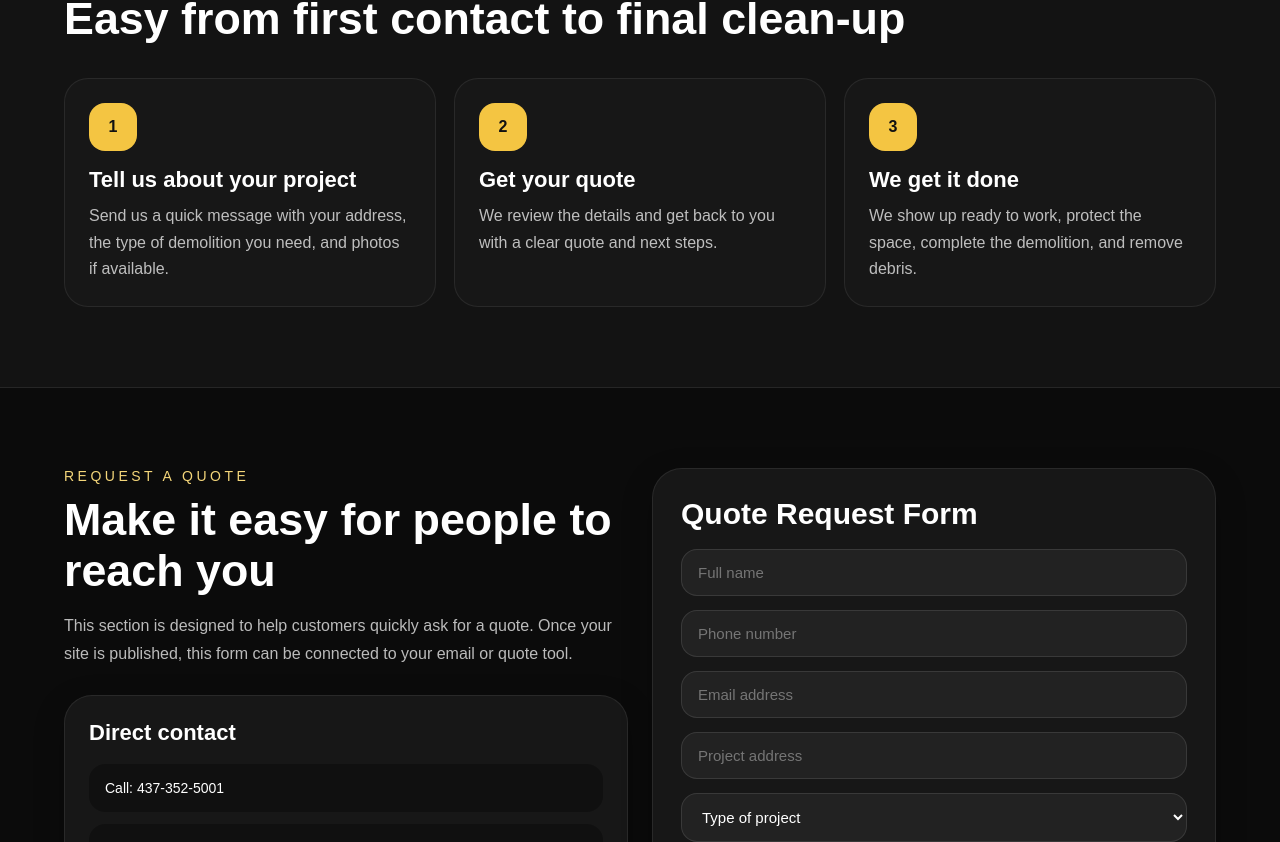
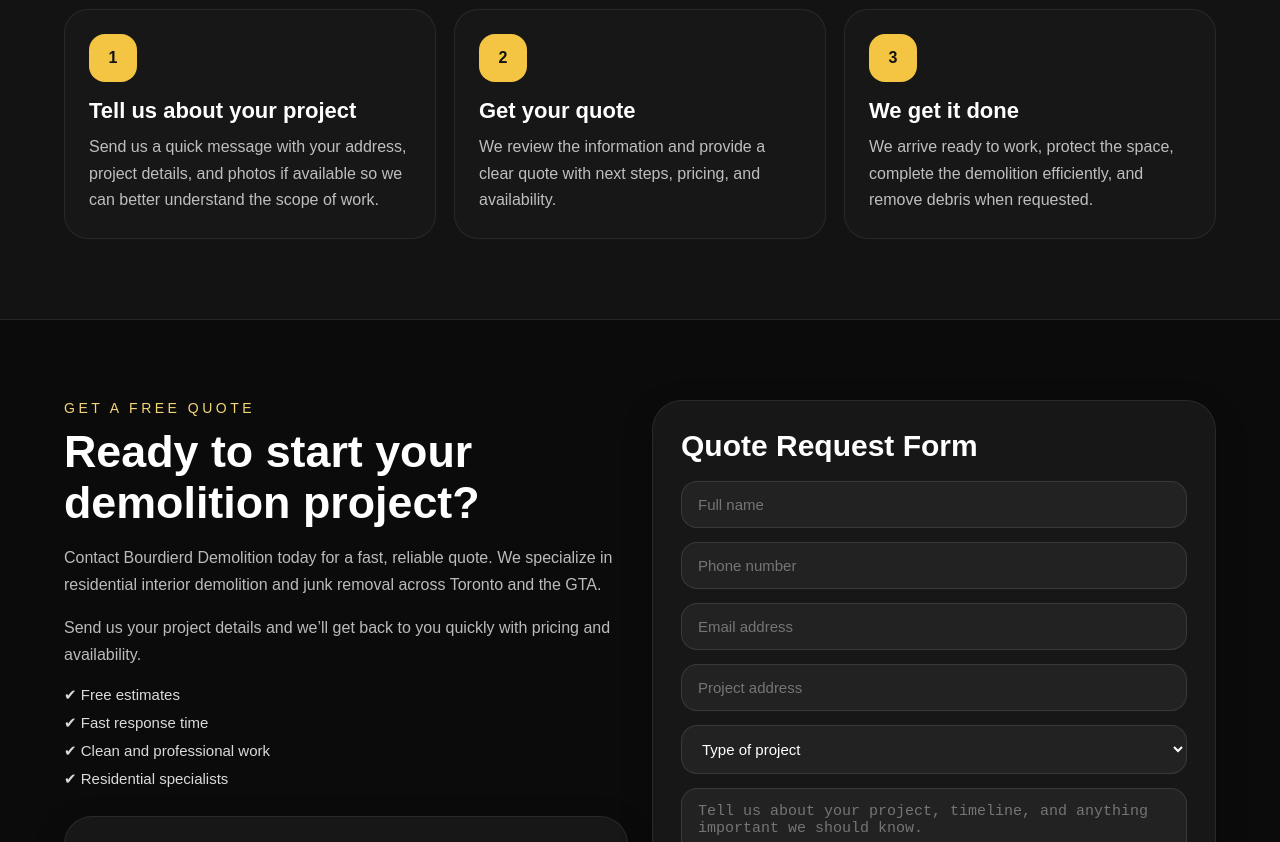
Before and after one commit to gabrieladesigner9-ux/bourdierd-demolition-site, a React (Vite) app: page / in a window 1280 px wide. Shown: the part 1958-2800 px from the top of the page. Built offline with nearby package versions, Linux system fonts and the light colour scheme.

Commit message:
Remove node_modules and update website copy

```diff
--- a/src/App.jsx
+++ b/src/App.jsx
@@ -13,22 +13,22 @@ export default function App() {
   const steps = [
     {
       title: "Tell us about your project",
-      text: "Send us a quick message with your address, the type of demolition you need, and photos if available.",
+      text: "Send us a quick message with your address, project details, and photos if available so we can better understand the scope of work.",
     },
     {
       title: "Get your quote",
-      text: "We review the details and get back to you with a clear quote and next steps.",
+      text: "We review the information and provide a clear quote with next steps, pricing, and availability.",
     },
     {
       title: "We get it done",
-      text: "We show up ready to work, protect the space, complete the demolition, and remove debris.",
+      text: "We arrive ready to work, protect the space, complete the demolition efficiently, and remove debris when requested.",
     },
   ];
 
   const faqs = [
     {
       q: "What type of work do you do?",
-      a: "We focus on residential interior demolition and junk removal for kitchens, bathrooms, basements, flooring, drywall, and renovation prep.",
+      a: "We specialize in residential interior demolition and junk removal for kitchens, bathrooms, basements, flooring, drywall, and renovation prep.",
     },
     {
       q: "Do you offer free quotes?",
@@ -38,6 +38,13 @@ export default function App() {
       q: "Do you remove debris?",
       a: "Yes. We can remove junk and demolition debris so your space is clean and ready for the next phase.",
     },
+  ];
+
+  const highlights = [
+    "Free estimates",
+    "Fast response time",
+    "Clean and professional work",
+    "Residential specialists",
   ];
 
   const styles = {
@@ -69,11 +76,11 @@ export default function App() {
       gap: "16px",
       flexWrap: "wrap",
     },
-  logo: {
-  height: "180px",
-  width: "auto",
-  objectFit: "contain",
-},
+    logo: {
+      height: "84px",
+      width: "auto",
+      objectFit: "contain",
+    },
     nav: {
       display: "flex",
       gap: "20px",
@@ -119,7 +126,7 @@ export default function App() {
       marginBottom: "18px",
     },
     heroLogo: {
-      height: "140px",
+      height: "150px",
       width: "auto",
       objectFit: "contain",
       marginBottom: "20px",
@@ -293,6 +300,13 @@ export default function App() {
       marginTop: "12px",
       lineHeight: 1.6,
     },
+    checklist: {
+      display: "grid",
+      gap: "10px",
+      marginTop: "18px",
+      color: "rgba(255,255,255,0.85)",
+      fontSize: "15px",
+    },
   };
 
   return (
@@ -321,11 +335,11 @@ export default function App() {
             <h1 style={styles.h1}>Clean demolition. Fast quotes. Easy communication.</h1>
 
             <p style={styles.heroText}>
-              Bourdierd Demolition helps homeowners prepare their spaces for renovation with reliable interior demolition and debris removal. Simple process, clear communication, and service you can count on.
+              Bourdierd Demolition helps homeowners prepare their spaces for renovation with reliable interior demolition and junk removal. We focus on clean work, clear communication, and dependable service from start to finish.
             </p>
 
             <div style={styles.buttonRow}>
-              <a href="#quote" style={styles.primaryBtn}>Request a Quote</a>
+              <a href="#quote" style={styles.primaryBtn}>Get a Free Quote</a>
               <a href="tel:4373525001" style={styles.secondaryBtn}>Call Now</a>
             </div>
 
@@ -365,7 +379,7 @@ export default function App() {
                 Text or call us today
               </div>
               <div style={{ marginTop: "14px", lineHeight: 1.7, opacity: 0.85 }}>
-                The easier you make it for clients to contact you, the more leads you capture.
+                Residential interior demolition and junk removal with fast response times and professional service.
               </div>
               <a href="tel:4373525001" style={{ ...styles.primaryBtn, background: "#111", color: "white", marginTop: "20px" }}>
                 437-352-5001
@@ -455,23 +469,38 @@ export default function App() {
         <div style={styles.container}>
           <div style={styles.formWrap}>
             <div>
-              <div style={styles.sectionTitle}>Request a Quote</div>
-              <h2 style={styles.sectionHeading}>Make it easy for people to reach you</h2>
+              <div style={styles.sectionTitle}>Get a Free Quote</div>
+              <h2 style={styles.sectionHeading}>Ready to start your demolition project?</h2>
               <p style={styles.sectionText}>
-                This section is designed to help customers quickly ask for a quote. Once your site is published, this form can be connected to your email or quote tool.
+                Contact Bourdierd Demolition today for a fast, reliable quote. We specialize in residential interior demolition and junk removal across Toronto and the GTA.
               </p>
+              <p style={{ ...styles.sectionText, marginTop: "14px" }}>
+                Send us your project details and we’ll get back to you quickly with pricing and availability.
+              </p>
+
+              <div style={styles.checklist}>
+                {highlights.map((item) => (
+                  <div key={item}>✔ {item}</div>
+                ))}
+              </div>
 
               <div style={{ ...styles.card, marginTop: "28px" }}>
                 <div style={{ fontSize: "22px", fontWeight: 700, marginBottom: "18px" }}>Direct contact</div>
                 <div style={{ display: "grid", gap: "12px" }}>
-                  <a href="tel:4373525001" style={{ ...styles.navLink, background: "rgba(0,0,0,0.3)", padding: "16px", borderRadius: "16px", color: "white", textDecoration: "none" }}>
-                    Call: 437-352-5001
+                  <a
+                    href="tel:4373525001"
+                    style={{ ...styles.navLink, background: "rgba(0,0,0,0.3)", padding: "16px", borderRadius: "16px", color: "white", textDecoration: "none" }}
+                  >
+                    Call us: 437-352-5001
                   </a>
-                  <a href="sms:4373525001" style={{ ...styles.navLink, background: "rgba(0,0,0,0.3)", padding: "16px", borderRadius: "16px", color: "white", textDecoration: "none" }}>
+                  <a
+                    href="sms:4373525001"
+                    style={{ ...styles.navLink, background: "rgba(0,0,0,0.3)", padding: "16px", borderRadius: "16px", color: "white", textDecoration: "none" }}
+                  >
                     Text us for a fast response
                   </a>
                   <div style={{ background: "rgba(0,0,0,0.3)", padding: "16px", borderRadius: "16px", color: "rgba(255,255,255,0.8)" }}>
-                    Add your email and service area here when ready.
+                    Service Area: Toronto & GTA
                   </div>
                 </div>
               </div>
@@ -501,7 +530,7 @@ export default function App() {
                 Send Quote Request
               </button>
               <div style={styles.smallMuted}>
-                Demo version: the button is ready for a real form integration.
+                Once connected, this form can send quote requests directly to your email.
               </div>
             </div>
           </div>
@@ -531,7 +560,7 @@ export default function App() {
               <div style={styles.sectionTitle}>Contact</div>
               <h2 style={styles.sectionHeading}>Ready to start your project?</h2>
               <p style={styles.sectionText}>
-                Contact Bourdierd Demolition today for residential interior demolition and junk removal services.
+                Contact Bourdierd Demolition today for residential interior demolition and junk removal services in Toronto and the GTA.
               </p>
             </div>
 
@@ -540,7 +569,7 @@ export default function App() {
                 Call 437-352-5001
               </a>
               <a href="#quote" style={{ ...styles.secondaryBtn, textAlign: "center" }}>
-                Request a Quote
+                Get a Free Quote
               </a>
             </div>
           </div>
```
Also changed, not shown: 1 other file (tests, documents, lock files or other folders).
